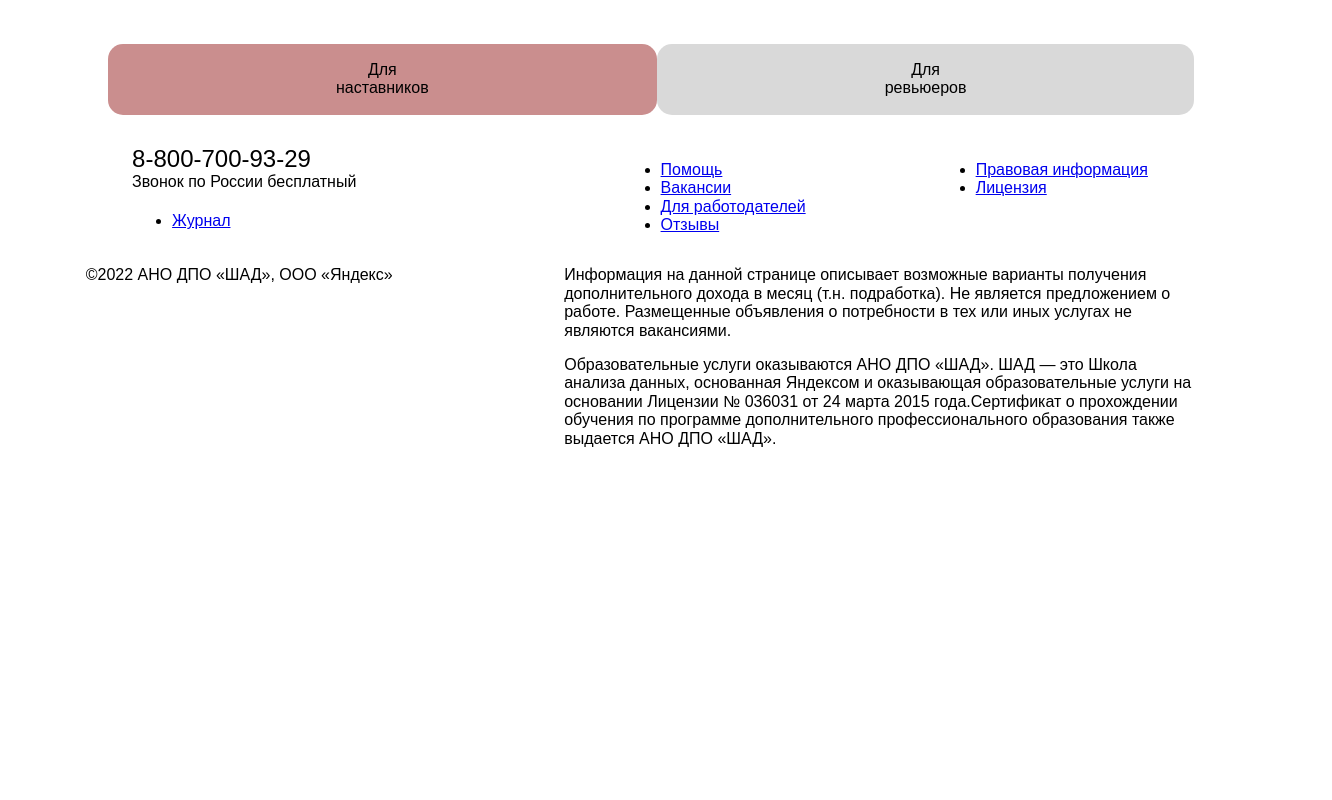
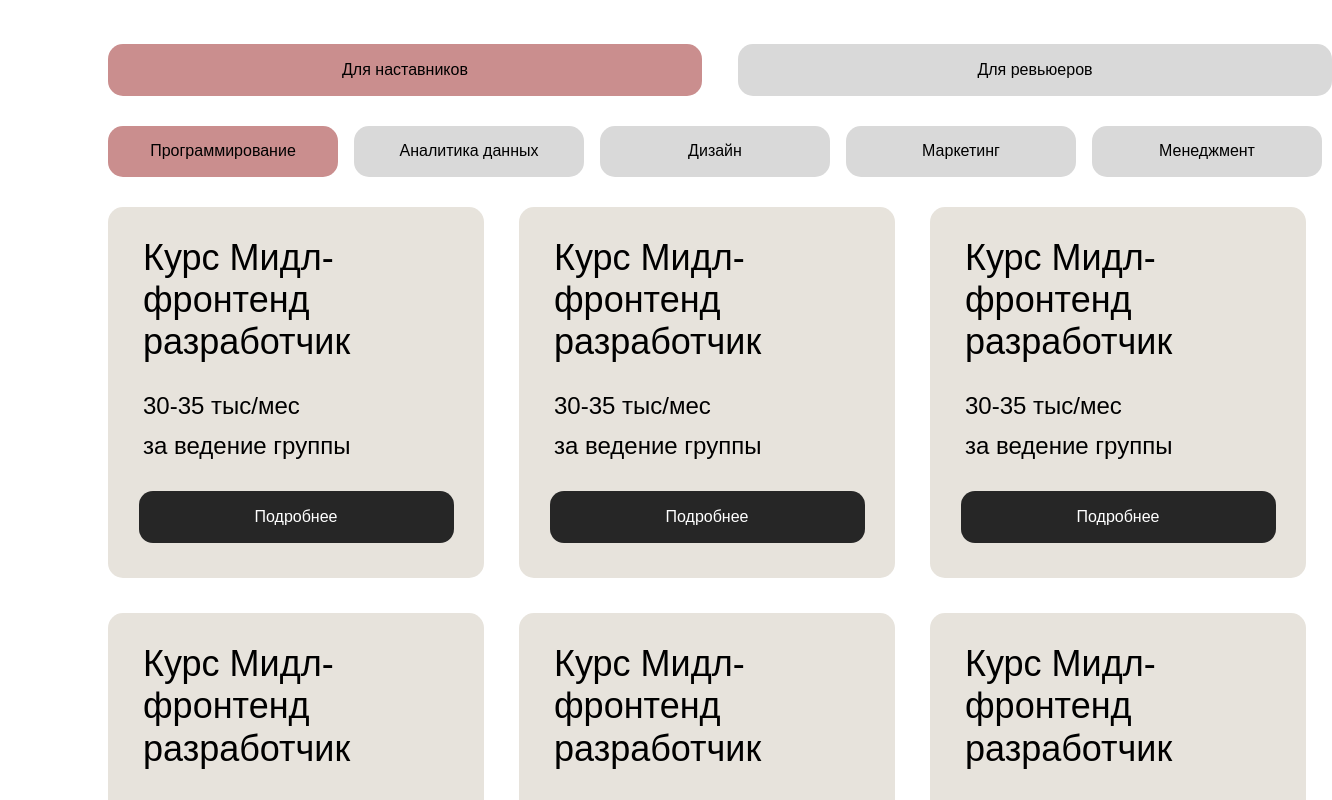
Before and after one commit to NurgaleevaDi/hr-landing, a React (Create React App) app: page / in a window 1280 px wide. Shown: the part 4140-4940 px from the top of the page, 1332 px wide, since content can reach past the window. Before the commit the page ends 4604 px from the top, so only its background shows below. Built offline with nearby package versions, Linux system fonts and the light colour scheme.

Commit message:
html + css without logic

```diff
--- /dev/null
+++ b/src/components/Vacancies/Vacancie/Vacancie.css
@@ -0,0 +1,53 @@
+.vacancie {
+   display: flex;
+   flex-direction: column;
+   width: 376px;
+   padding: 0;
+   margin: 0 auto;
+   border-radius: 15px;
+   background-color: #E7E3DC;
+}
+
+.vacancie__container {
+   padding: 30px 0 30px 35px;
+   min-height: 224px;
+   display: flex;
+   flex-direction: column;
+   justify-content: space-between;
+}
+
+.vacancie__title {
+   padding: 0;
+   margin: 0;
+   color: #000000;
+   font-size: 36px;
+   line-height: 42.19px;
+   font-weight: 400;
+}
+
+.vacancie__text {
+   padding: 0;
+   margin: 0;
+   color: #000000;
+   font-size: 24px;
+   line-height: 30px;
+   font-weight: 500;
+}
+
+.vacancie__text:first-child {
+   padding-top: 10px;
+}
+
+.vacancie__button {
+   justify-self: center;
+   text-align: center;
+   background-color: #262626;
+   color: #FFFFFF;
+   border-radius: 14px;
+   border: 0;
+   margin: 0 auto 35px;
+   padding: 17px 0;
+   width: 315px;
+   font-size: 16px;
+   cursor: pointer;
+}
--- /dev/null
+++ b/src/components/Vacancies/Vacancie/Vacancie.js
@@ -0,0 +1,17 @@
+import React from 'react';
+
+function Vacancie() {
+  return (
+      <section className="vacancie">
+        <div className="vacancie__container">
+          <h2 className="vacancie__title">Курс Мидл-фронтенд разработчик</h2>
+          <p className="vacancie__text">30-35 тыс/мес
+            <p className="vacancie__text">за ведение группы</p>
+          </p>
+        </div>
+        <button className="vacancie__button">Подробнее</button>
+      </section >
+  );
+}
+
+export default Vacancie;
--- a/src/components/Vacancies/Vacancies.css
+++ b/src/components/Vacancies/Vacancies.css
@@ -1,6 +1,9 @@
 .vacancies {
    padding: 0 108px;
    margin: 0 auto;
+   display: flex;
+   flex-direction: column;
+   align-items: stretch;
 }
 
 .vacancies__title {
@@ -16,8 +19,13 @@
    display: flex;
    justify-content: space-between;
    align-items: center;
+   column-gap: 36px;
    padding: 0;
    margin: 0 auto 30px;
+}
+
+.vacancies__container_s {
+   column-gap: 16px;
 }
 
 .vacancies__button {
@@ -27,7 +35,21 @@
    border-radius: 15px;
    border: 0;
    margin: 0;
-   padding: 17px 228px;
+   padding: 17px 0;
+   width: 594px;
+   font-size: 16px;
+   cursor: pointer;
+}
+
+.vacancies__button_s {
+   text-align: center;
+   background-color: #CA8E8E;
+   color: #000000;
+   width: 230px;
+   border-radius: 15px;
+   border: 0;
+   margin: 0;
+   padding: 16px 0;
    font-size: 16px;
    cursor: pointer;
 }
@@ -35,3 +57,25 @@
 .vacancies__button_disabled {
    background-color: #D9D9D9;
 }
+
+.vacancies__grid {
+   display: grid;
+   margin: 0 0 45px;
+   padding: 0;
+   grid-template-columns: 1fr 1fr 1fr;
+   gap: 35px;
+}
+
+.vacancies__more-button {
+   margin: 0 auto 125px;
+   padding: 18px 0;
+   text-align: center;
+   background-color: transparent;
+   color: #000000;
+   width: 280px;
+   border-radius: 15px;
+   border: solid 1px #000000;
+   font-size: 16px;
+   font-weight: 500;
+   cursor: pointer;
+}
--- a/src/components/Vacancies/Vacancies.js
+++ b/src/components/Vacancies/Vacancies.js
@@ -1,10 +1,16 @@
 import React, { useState } from 'react';
+import Vacancie from './Vacancie/Vacancie';
 
 function Vacancies() {
   const [isClicked, setIsClicked] = useState(true);
+  const [profession, setProfession] = useState('Программирование');
 
   function handleOnClick() {
     setIsClicked(!isClicked);
+  }
+
+  function handleProfessionOnClick(e) {
+    setProfession(e.target.id);
   }
 
   return (
@@ -14,6 +20,22 @@ function Vacancies() {
         <button className={`vacancies__button ${isClicked ? '' : 'vacancies__button_disabled'}`} onClick={handleOnClick}>Для наставников</button>
         <button className={`vacancies__button ${isClicked ? 'vacancies__button_disabled' : ''}`} onClick={handleOnClick}>Для ревьюеров</button>
       </div>
+      <div className="vacancies__container vacancies__container_s">
+        <button className={`vacancies__button vacancies__button_s ${profession === 'Программирование' ? '' : 'vacancies__button_disabled'}`} id='Программирование' onClick={handleProfessionOnClick}>Программирование</button>
+        <button className={`vacancies__button vacancies__button_s ${profession === 'Аналитика' ? '' : 'vacancies__button_disabled'}`} id='Аналитика' onClick={handleProfessionOnClick}>Аналитика данных</button>
+        <button className={`vacancies__button vacancies__button_s ${profession === 'Дизайн' ? '' : 'vacancies__button_disabled'}`} id='Дизайн' onClick={handleProfessionOnClick}>Дизайн</button>
+        <button className={`vacancies__button vacancies__button_s ${profession === 'Маркетинг' ? '' : 'vacancies__button_disabled'}`} id='Маркетинг' onClick={handleProfessionOnClick}>Маркетинг</button>
+        <button className={`vacancies__button vacancies__button_s ${profession === 'Менеджмент' ? '' : 'vacancies__button_disabled'}`} id='Менеджмент' onClick={handleProfessionOnClick}>Менеджмент</button>
+      </div>
+      <div className="vacancies__grid">
+        <Vacancie />
+        <Vacancie />
+        <Vacancie />
+        <Vacancie />
+        <Vacancie />
+        <Vacancie />
+      </div>
+      <button className="vacancies__more-button">Смотреть вакансии</button>
     </section>
   );
 }
--- a/src/index.css
+++ b/src/index.css
@@ -9,3 +9,4 @@
 @import url(./components/Footer/Footer.css);
 @import url(./components/Faculties/Faculties.css);
 @import url(./components/Vacancies/Vacancies.css);
+@import url(./components/Vacancies/Vacancie/Vacancie.css);
```
Also changed, not shown: src/components/Vacancies/init/vacancies.json (added, +14 -0 lines). Lines whose indentation alone changed are shown as unchanged.
